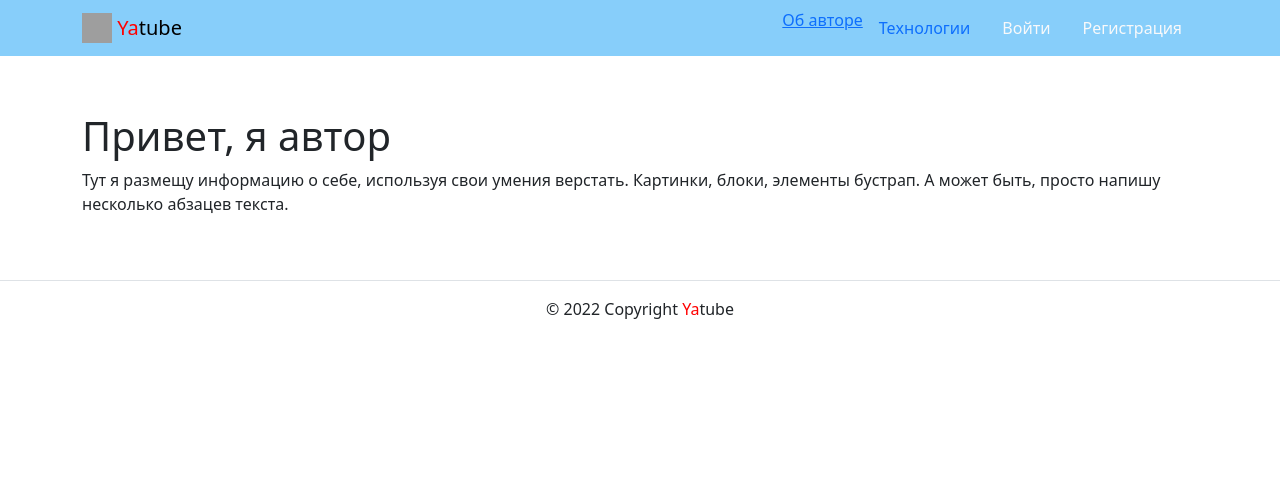
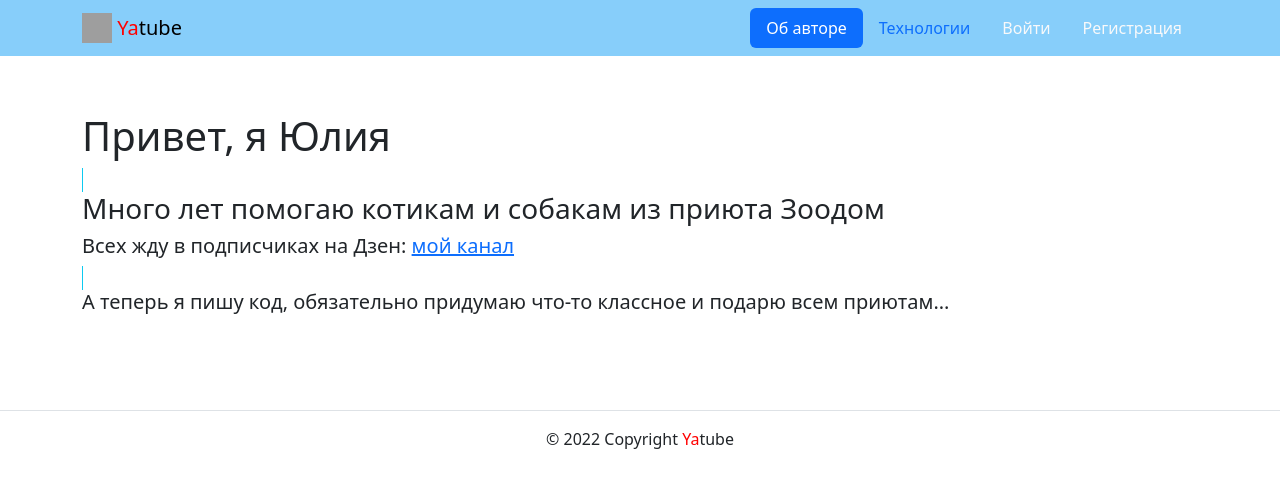
Before and after one commit to JuliaBars/blogs_platform, a Django app: page /about/author/ in a window 1280 px wide. Shown: the top 488 px of the page. Run offline with Django 3.2, Linux system fonts and the light colour scheme; some libraries are stand-ins or nearby versions; grey boxes are pictures that could not be loaded.

Commit message:
Внесены мелкие правки

```diff
--- a/yatube/about/templates/about/author.html
+++ b/yatube/about/templates/about/author.html
@@ -1,9 +1,16 @@
 {% extends "base.html" %}
 {% block title %}Об авторе проекта{% endblock title %}
 {% block content %}
-<h1>Привет, я автор</h1>
-<p>
-  Тут я размещу информацию о себе, используя свои умения верстать.
-  Картинки, блоки, элементы бустрап. А может быть, просто напишу несколько абзацев текста.
+<div class="mb-5">
+<h1>Привет, я Юлия</h1>
+<span class="border border-info">
+<h3> Много лет помогаю котикам и собакам из приюта Зоодом</h3>
+
+<h5>  Всех жду в подписчиках на Дзен: <a href="https://zen.yandex.ru/zoodom_korolev">мой канал</a></h5>
+</span>
+
+<h5> А теперь я пишу код, обязательно придумаю что-то классное и подарю всем приютам...<h5>
+
 </p>
+</div>
 {% endblock content %}
--- a/yatube/posts/models.py
+++ b/yatube/posts/models.py
@@ -61,7 +61,11 @@ class Post(models.Model):
         verbose_name_plural = 'Посты'
 
     def __str__(self):
-        return self.text[:15]
+        if len(self.text) < 15:
+            end = ""
+        else:
+            end = "…"
+        return self.text[:15] + end
 
 
 class Comment(models.Model):
--- a/yatube/templates/includes/header.html
+++ b/yatube/templates/includes/header.html
@@ -1,47 +1,40 @@
 {% load static %}
-{% with request.resolver_match.view_name as view_name %}
   <nav class="navbar navbar-light" style="background-color: lightskyblue">
     <div class="container">
       <a class="navbar-brand" href="{% url 'posts:index' %}">
         <img src="{% static 'img/logo.png' %}" width="30" height="30" class="d-inline-block align-top" alt="">
         <span style="color:red">Ya</span>tube
       </a>
+      {% with request.resolver_match.view_name as view_name %}
       <ul class="nav nav-pills">
         <li class="nav-item">
-        <a class="nav-link{% if view_name == 'about:author' %}active{% endif %}"
-    href="{% url 'about:author' %}">Об авторе</a>
+          <a class="nav-link {% if view_name  == 'about:author' %}active{% endif %}" href="{% url 'about:author' %}">Об авторе</a>
         </li>
         <li class="nav-item">
-        <a class="nav-link {% if view_name == 'about:tech' %}active{% endif %}"
-        href="{% url 'about:tech' %}">Технологии</a>
+          <a class="nav-link {% if view_name  == 'about:tech' %}active{% endif %}" href="{% url 'about:tech' %}">Технологии</a>
         </li>
         {% if user.is_authenticated %}
         <li class="nav-item">
-        <a class="nav-link {% if view_name == 'posts:post_create' %}active{% endif %}"
-        href="{% url 'posts:post_create' %}" href="">Новая запись</a>
+          <a class="nav-link {% if view_name  == 'posts:post_create' %}active{% endif %}" href="{% url 'posts:post_create' %}">Новая запись</a>
         </li>
         <li class="nav-item">
-        <a class="nav-link link-light{% if view_name == 'users:password_change' %}active{% endif %}"
-        href="{% url 'users:password_change' %}">Изменить пароль</a>
+          <a class="nav-link link-light {% if view_name  == 'users:password_change' %}active{% endif %}" href="{% url 'users:password_change' %}">Изменить пароль</a>
         </li>
         <li class="nav-item">
-        <a class="nav-link link-light {% if view_name == 'users:logout' %}active{% endif %}"
-        href="{% url 'users:logout' %}">Выйти</a>
+          <a class="nav-link link-light" href= "{% url 'users:logout' %}">Выйти</a>
         </li>
         <li>
-        <a href="{% url 'posts:profile' user.username %}"> Пользователь {{ user.username }}</a>
+          <a class="nav-link" style="color:MidnightBlue"> Пользователь: {{ request.user }} </a>
         </li>
         {% else %}
         <li class="nav-item">
-        <a class="nav-link link-light {% if view_name == 'users:login' %}active{% endif %}"
-        href="{% url 'users:login' %}">Войти</a>
+          <a class="nav-link link-light {% if view_name  == 'users:login' %}active{% endif %}" href="{% url 'users:login' %}">Войти</a>
         </li>
         <li class="nav-item">
-        <a class="nav-link link-light {% if view_name == 'users:signup' %}active{% endif %}"
-        href="{% url 'users:signup' %}">Регистрация</a>
+          <a class="nav-link link-light {% if view_name  == 'users:signup' %}active{% endif %}" href="{% url 'users:signup' %}">Регистрация</a>
         </li>
         {% endif %}
+        {% endwith %}
       </ul>
     </div>
   </nav>
-{% endwith %}
--- a/yatube/templates/includes/switcher.html
+++ b/yatube/templates/includes/switcher.html
@@ -1,9 +1,10 @@
 {% if user.is_authenticated %}
+{% with request.resolver_match.view_name as view_name %}
   <div class="row my-3">
     <ul class="nav nav-tabs">
       <li class="nav-item">
         <a
-          class="nav-link {% if index %}active{% endif %}"
+          class="nav-link {% if view_name == 'posts:index' %}active{% endif %}"
           href="{% url 'posts:index' %}"
         >
           Все авторы
@@ -11,7 +12,7 @@
       </li>
       <li class="nav-item">
         <a
-           class="nav-link {% if follow %}active{% endif %}"
+           class="nav-link {% if view_name == 'posts:follow_index' %}active{% endif %}"
            href="{% url 'posts:follow_index' %}"
         >
           Избранные авторы
@@ -19,4 +20,5 @@
       </li>
     </ul>
   </div>
+{% endwith %}
 {% endif %}
--- a/yatube/yatube/urls.py
+++ b/yatube/yatube/urls.py
@@ -31,6 +31,8 @@ handler403 = 'core.views.permission_denied'
 handler500 = 'core.views.server_error'
 
 if settings.DEBUG:
+    import debug_toolbar
     urlpatterns += static(
         settings.MEDIA_URL, document_root=settings.MEDIA_ROOT
     )
+    urlpatterns += (path('__debug__/', include(debug_toolbar.urls)),)
```
Also changed, not shown: setup.cfg (+8 -0 lines), yatube/posts/tests/test_models.py (+1 -1 lines), yatube/posts/views.py (+11 -21 lines), yatube/requirements.txt (added, +35 -0 lines), yatube/yatube/settings.py (+8 -1 lines). Lines whose indentation alone changed are shown as unchanged.
